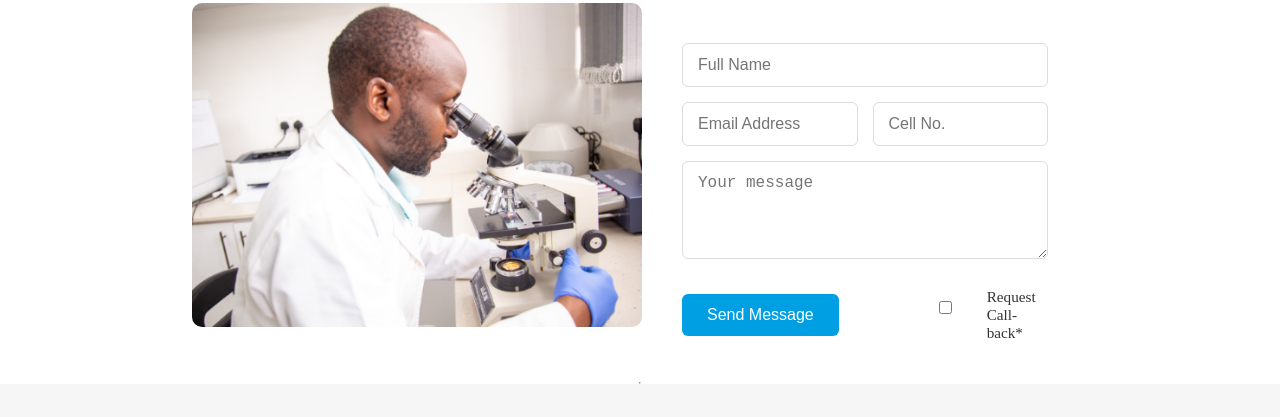
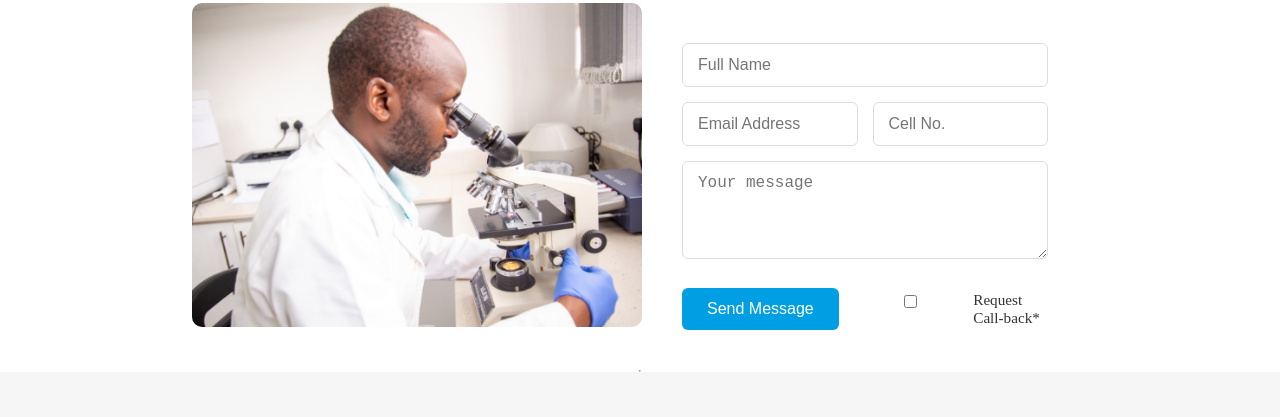
Before and after one commit to Bett007/Eumake-labs, a plain HTML site: page index.html in a window 1280 px wide. Shown: the part 3166-3583 px from the top of the page. Drawn offline with Linux system fonts and the light colour scheme.

Commit message:
form styling update

```diff
--- a/styles.css
+++ b/styles.css
@@ -584,7 +584,7 @@ margin: 0;
 }
 
 .contact-form .form-row input {
-  flex: 1;
+  flex: 0.5;
 }
 
 .contact-form .send-btn {
@@ -614,11 +614,11 @@ margin: 0;
   color: #333;
   display: flex;
   align-items: center;
-  gap: 6px;
+  gap: 0px;
+  width: 200px;
 }
 
 /* footer-section */
-/* Footer main container */
 #footer-section {
   background: #f6f6f6;
   color: #222;
```
